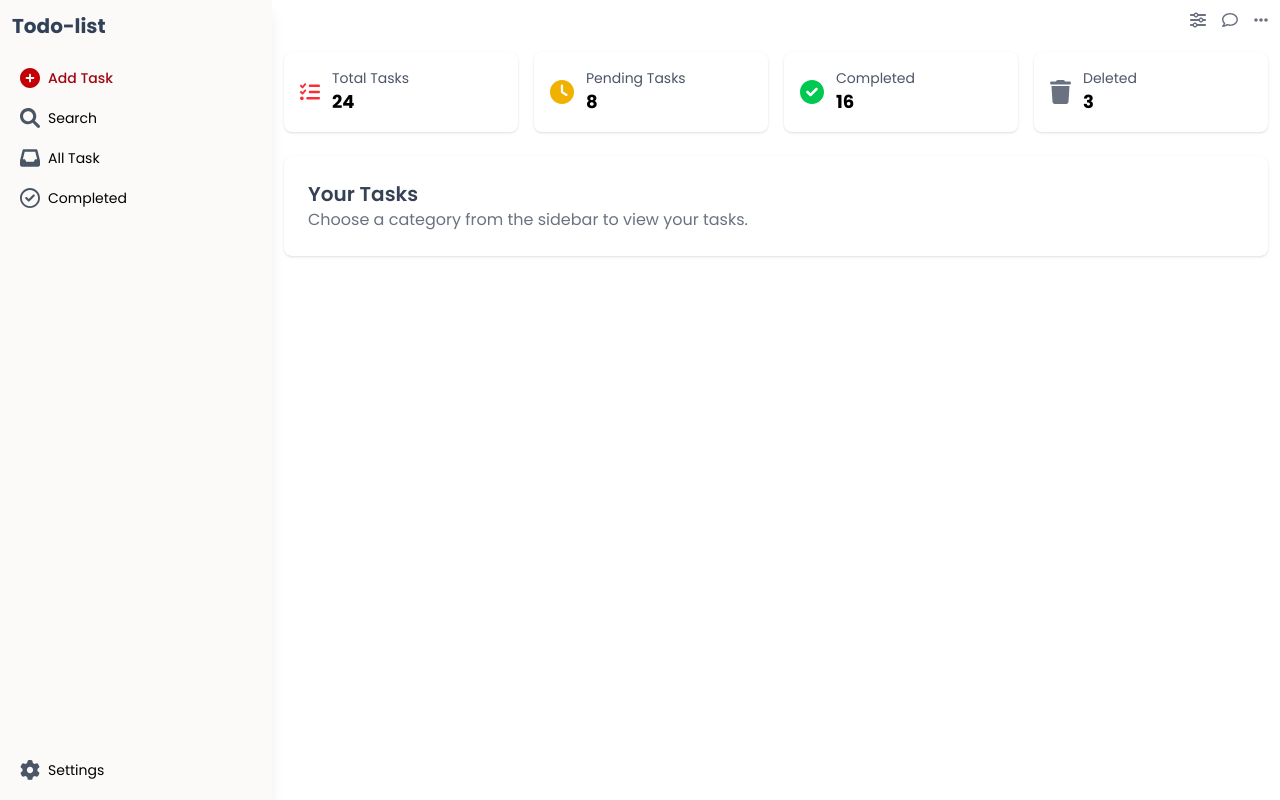
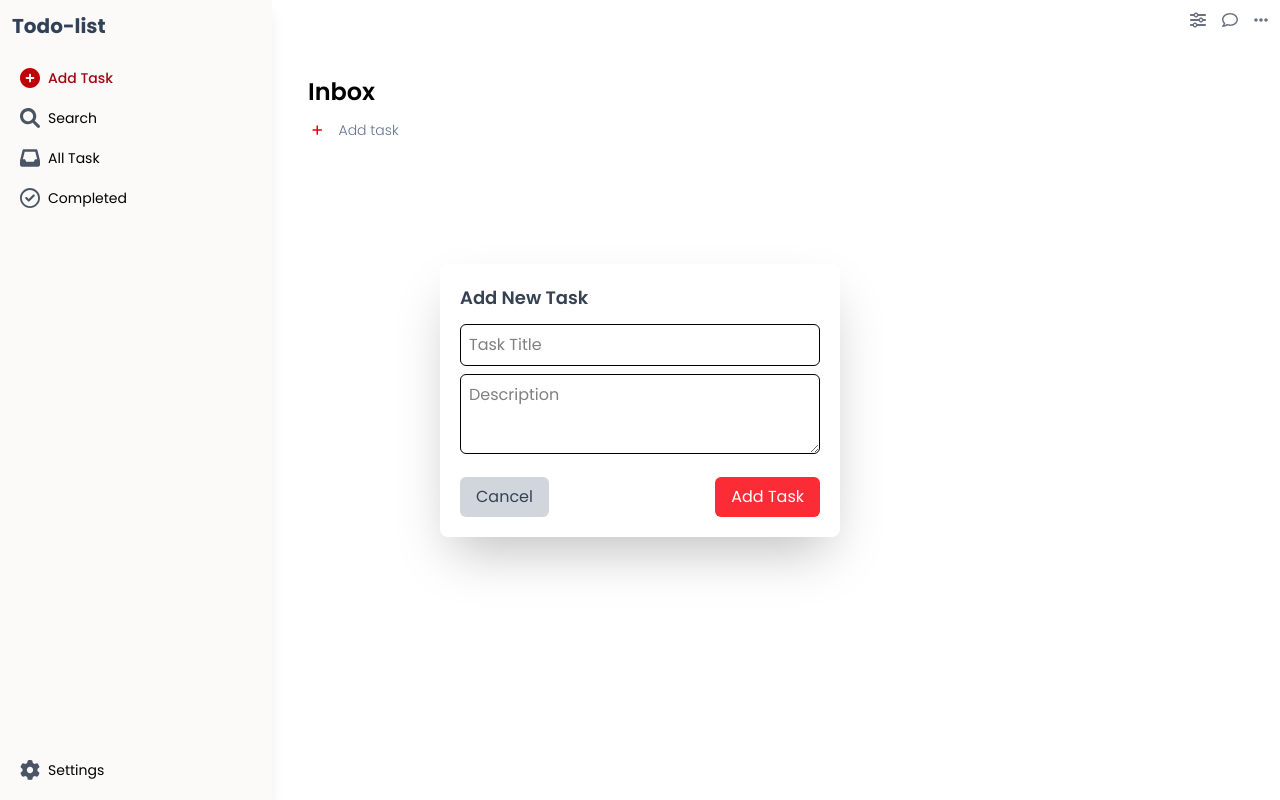
Before and after one commit to Oluwasuyi-Timilehin/Todolist, a website: page src/index.html in a window 1280 px wide. Both pictures are taken after a click on the button "Add Task". Drawn offline with Linux system fonts and the light colour scheme.

Commit message:
made changes

```diff
--- a/src/index.html
+++ b/src/index.html
@@ -4,6 +4,7 @@
     <meta charset="UTF-8" />
     <meta name="viewport" content="width=device-width, initial-scale=1.0" />
     <link href="./output.css" rel="stylesheet" />
+    <title>Todo-list Dashboard</title>
     <link
       href="https://fonts.googleapis.com/css2?family=Montserrat:wght@100;200;300;400;500;600;700;800;900&family=Poppins:wght@100;200;300;400;500;600;700;800;900&display=swap"
       rel="stylesheet"
@@ -36,6 +37,7 @@
           <nav class="flex-1">
             <ul class="space-y-1">
               <button
+                onclick="showTaskModal()"
                 class="flex items-center space-x-2 font-medium py-2 px-2 rounded-md text-red-700 cursor-pointer text-sm hover:bg-gray-200 w-full"
               >
                 <i class="fa-solid fa-circle-plus text-xl"></i>
@@ -89,7 +91,60 @@
         </div>
       </div>
 
-      <!-- Task Overview / Stats -->
+      <div class="mt-6 p-6">
+        <div class="flex flex-col space-y-3">
+          <h2 class="font-semibold text-2xl">Inbox</h2>
+          <button
+            onclick="showTaskModal()"
+            class="flex items-center space-x-3 cursor-pointer group"
+          >
+            <i
+              class="fa-solid fa-plus text-red-600 text-xs flex items-center justify-center rounded-full px-1 py-1 transition-all duration-200 group-hover:bg-red-600 group-hover:text-white"
+            ></i>
+            <p
+              class="text-sm text-slate-500 font-light transition-all duration-200 group-hover:text-red-600"
+            >
+              Add task
+            </p>
+          </button>
+        </div>
+      </div>
+
+      <!-- Task Modal -->
+      <div
+        id="taskModal"
+        class="hidden fixed inset-0 bg-opacity-30 flex items-center justify-center"
+      >
+        <div class="bg-white w-[400px] rounded-lg shadow-2xl p-5">
+          <h2 class="text-lg font-semibold text-gray-700 mb-3">Add New Task</h2>
+
+          <input
+            type="text"
+            placeholder="Task Title"
+            class="w-full border rounded-md p-2 mb-2 focus:outline-none focus:ring-2 focus:ring-red-500"
+          />
+          <textarea
+            placeholder="Description"
+            class="w-full border rounded-md p-2 h-20 focus:outline-none focus:ring-2 focus:ring-red-500"
+          ></textarea>
+
+          <div class="flex justify-between items-center mt-4">
+            <button
+              onclick="hideTaskModal()"
+              class="bg-gray-300 text-gray-700 px-4 py-2 rounded-md hover:bg-gray-400"
+            >
+              Cancel
+            </button>
+            <button
+              class="bg-red-500 text-white px-4 py-2 rounded-md hover:bg-red-600"
+            >
+              Add Task
+            </button>
+          </div>
+        </div>
+      </div>
+
+      <!-- Task Overview / Stats
       <div class="mt-6 grid grid-cols-2 md:grid-cols-4 gap-4">
         <div class="bg-white p-4 shadow rounded-lg flex items-center space-x-3">
           <i class="fa-solid fa-list-check text-red-500 text-xl"></i>
@@ -121,13 +176,13 @@
         </div>
       </div>
 
-      <!-- Task Board -->
+      Task Board
       <div id="content" class="mt-6 p-6 bg-white shadow rounded-lg">
         <h2 class="text-xl font-semibold text-gray-700">Your Tasks</h2>
         <p class="text-gray-500">
           Choose a category from the sidebar to view your tasks.
         </p>
-      </div>
+      </div> -->
     </main>
   </body>
   <script>
@@ -135,5 +190,21 @@
       const sidebar = document.getElementById("sidebar");
       sidebar.classList.toggle("-translate-x-full");
     }
+
+    function showTaskModal() {
+      document.getElementById("taskModal").classList.remove("hidden");
+    }
+
+    function hideTaskModal() {
+      document.getElementById("taskModal").classList.add("hidden");
+    }
+
+    // Close when clicking outside the modal
+    window.onclick = function (event) {
+      const modal = document.getElementById("taskModal");
+      if (event.target === modal) {
+        hideTaskModal();
+      }
+    };
   </script>
 </html>
```
Also changed, not shown: src/output.css.
